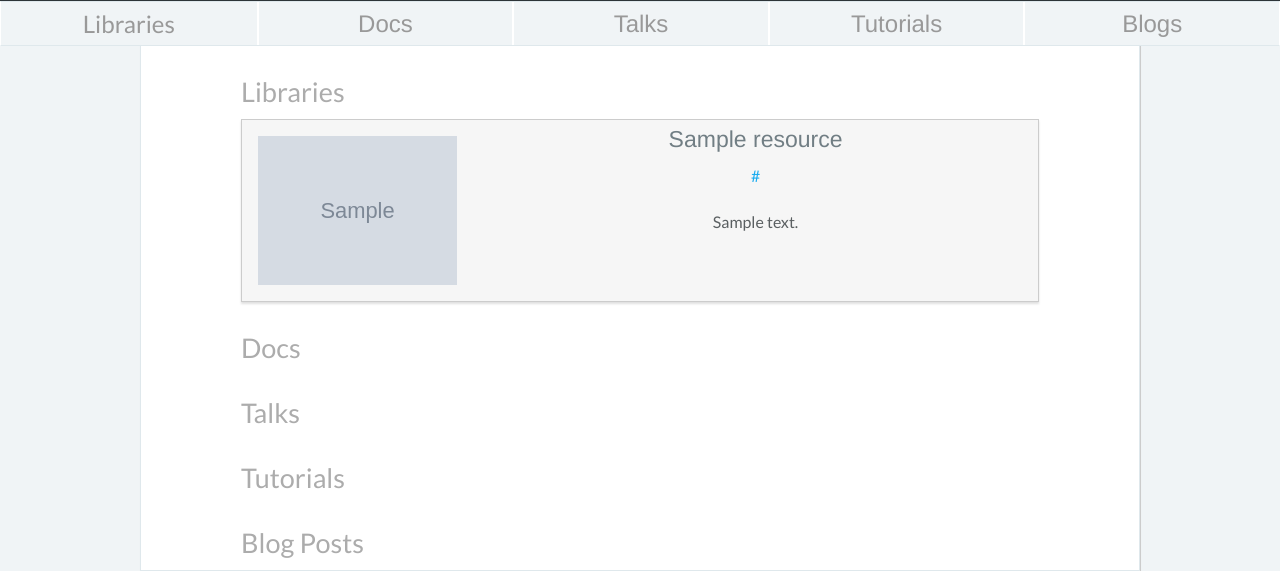
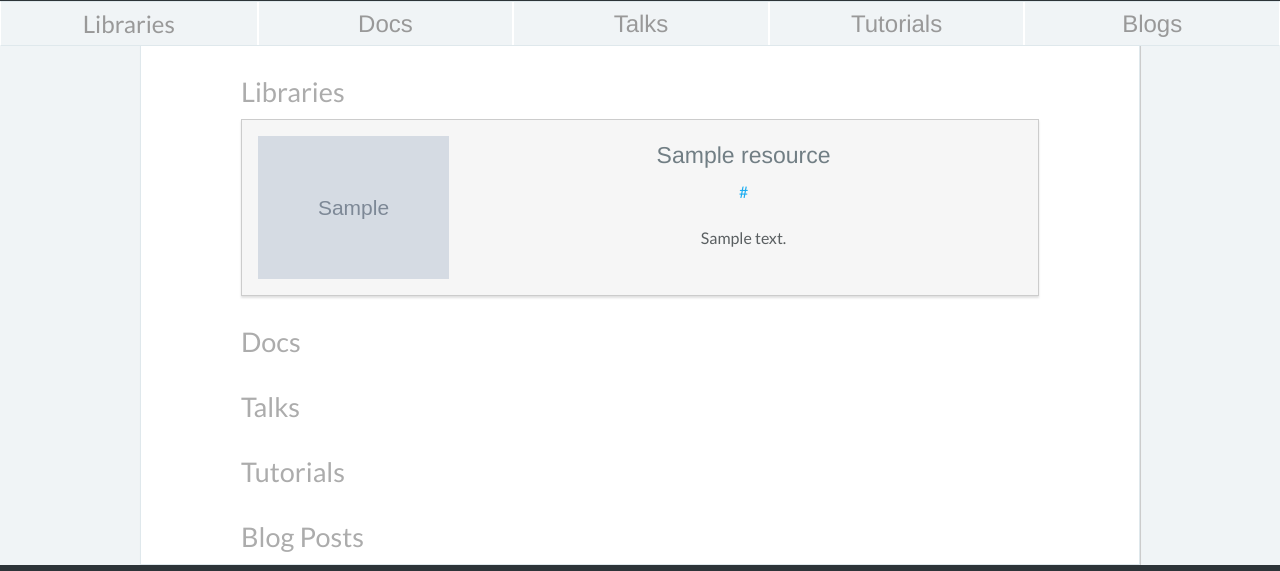
Before and after one commit to 4grim/asyncio-aggregator, a Django app: page / in a window 1280 px wide. Shown: the part 299-870 px from the top of the page. Run offline with Django 3.2, Linux system fonts and the light colour scheme; tables that the repository leaves empty hold one stand-in row (values such as "Sample post"); grey boxes marked "Sample" are stand-in pictures; some libraries are stand-ins or nearby versions.

Commit message:
fix more padding

```diff
--- a/static/content_submit/css/style.css
+++ b/static/content_submit/css/style.css
@@ -142,13 +142,14 @@
 	font-family: 'Lato', sans-serif;
 	border-style: solid;
 	border-color: #ccc;
-	border-width: .1rem;
+	border-width: 1px;
 	margin-right: 1rem;
 	margin-top: 0.5rem;
-	margin-bottom: 0.5rem;
+	margin-bottom: 1rem;
 	width: 100%;
 	clear:both;
 	overflow: auto;
+	padding: 1rem;
 }
 
 .box .link {
@@ -160,7 +161,7 @@
 	width: 25%;
 	height: auto;
 	float: left;
-	margin: 1rem;
+	margin-right: 1rem;
 }
 
 /*.content-tile {
```
